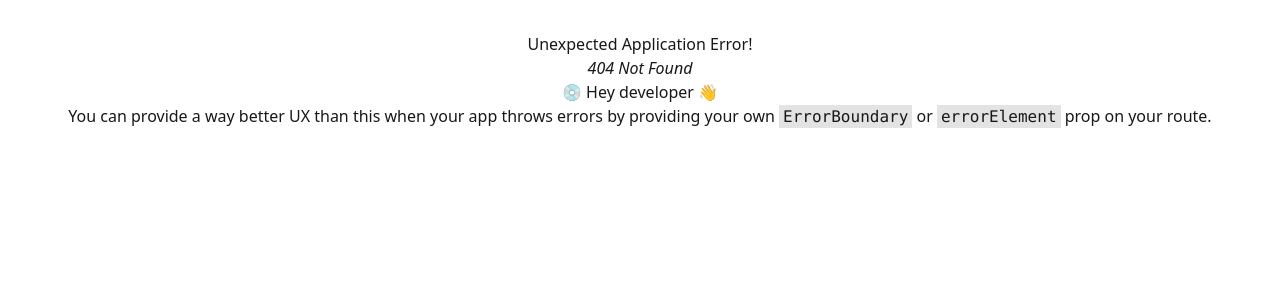
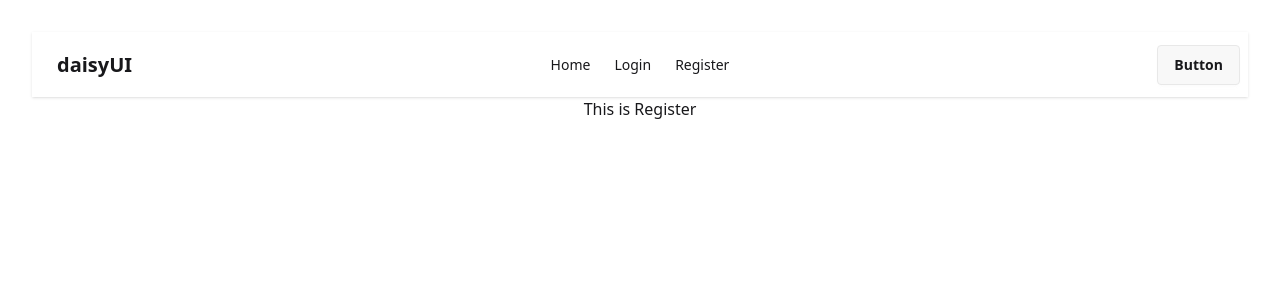
Before and after one commit to faiji31/Simple_login_logout_form_with_firebase, a React (Vite) app: page /Register in a window 1280 px wide. Before the commit this address had no page. Shown: the top 300 px of the page. Built offline with nearby package versions, Linux system fonts and the light colour scheme.

Commit message:
4th commit

```diff
--- a/src/components/Header/NavBar.jsx
+++ b/src/components/Header/NavBar.jsx
@@ -4,8 +4,8 @@ import { NavLink } from 'react-router';
 const NavBar = () => {
       const links =<>
       <li><NavLink to="/">Home</NavLink></li>
-       <li><NavLink to="/">Login</NavLink></li>
-        <li><NavLink to="/">Logout</NavLink></li>
+       <li><NavLink to="/login">Login</NavLink></li>
+        <li><NavLink to="/register">Register</NavLink></li>
 
       </>
       return (
--- /dev/null
+++ b/src/components/Login/Login.jsx
@@ -0,0 +1,11 @@
+import React from 'react';
+
+const Login = () => {
+      return (
+            <div>
+                  <h3>This is Login</h3>
+            </div>
+      );
+};
+
+export default Login;
--- /dev/null
+++ b/src/components/Register/Register.jsx
@@ -0,0 +1,11 @@
+import React from 'react';
+
+const Register = () => {
+      return (
+            <div>
+                  <h3>This is Register</h3>
+            </div>
+      );
+};
+
+export default Register;
--- a/src/main.jsx
+++ b/src/main.jsx
@@ -6,6 +6,8 @@ import { createBrowserRouter } from "react-router";
 import { RouterProvider } from "react-router/dom";
 import Home from './components/Home/Home.jsx';
 import Root from './Layout/Root.jsx';
+import Login from './components/Login/Login.jsx';
+import Register from './components/Register/Register.jsx';
 
 const router = createBrowserRouter([
   {
@@ -15,6 +17,14 @@ const router = createBrowserRouter([
       {
         index:true,
         Component:Home
+      },
+      {
+        path:"Login",
+        Component:Login
+      },
+      {
+        path:"Register",
+        Component:Register
       }
     ]
   },
```
